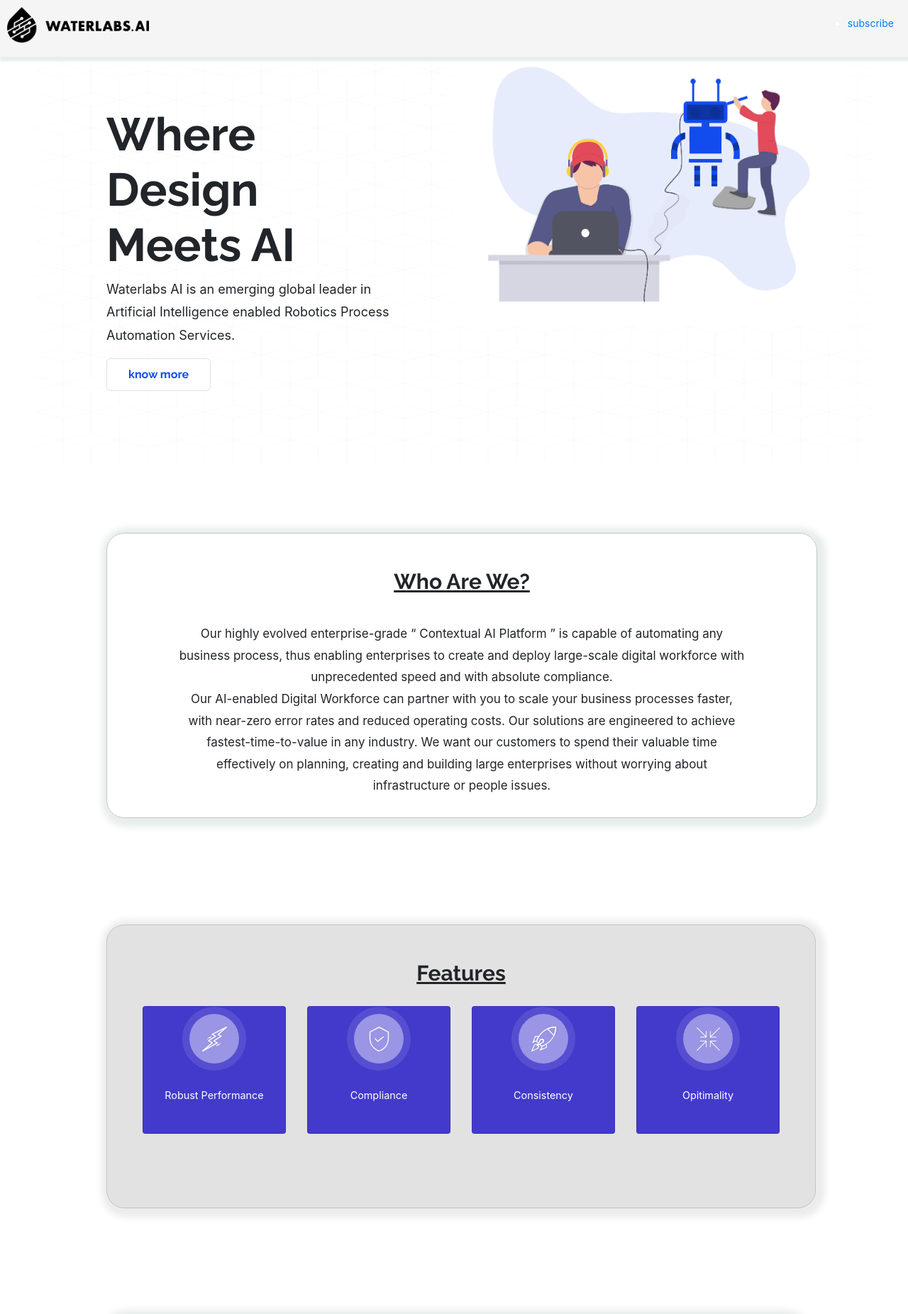
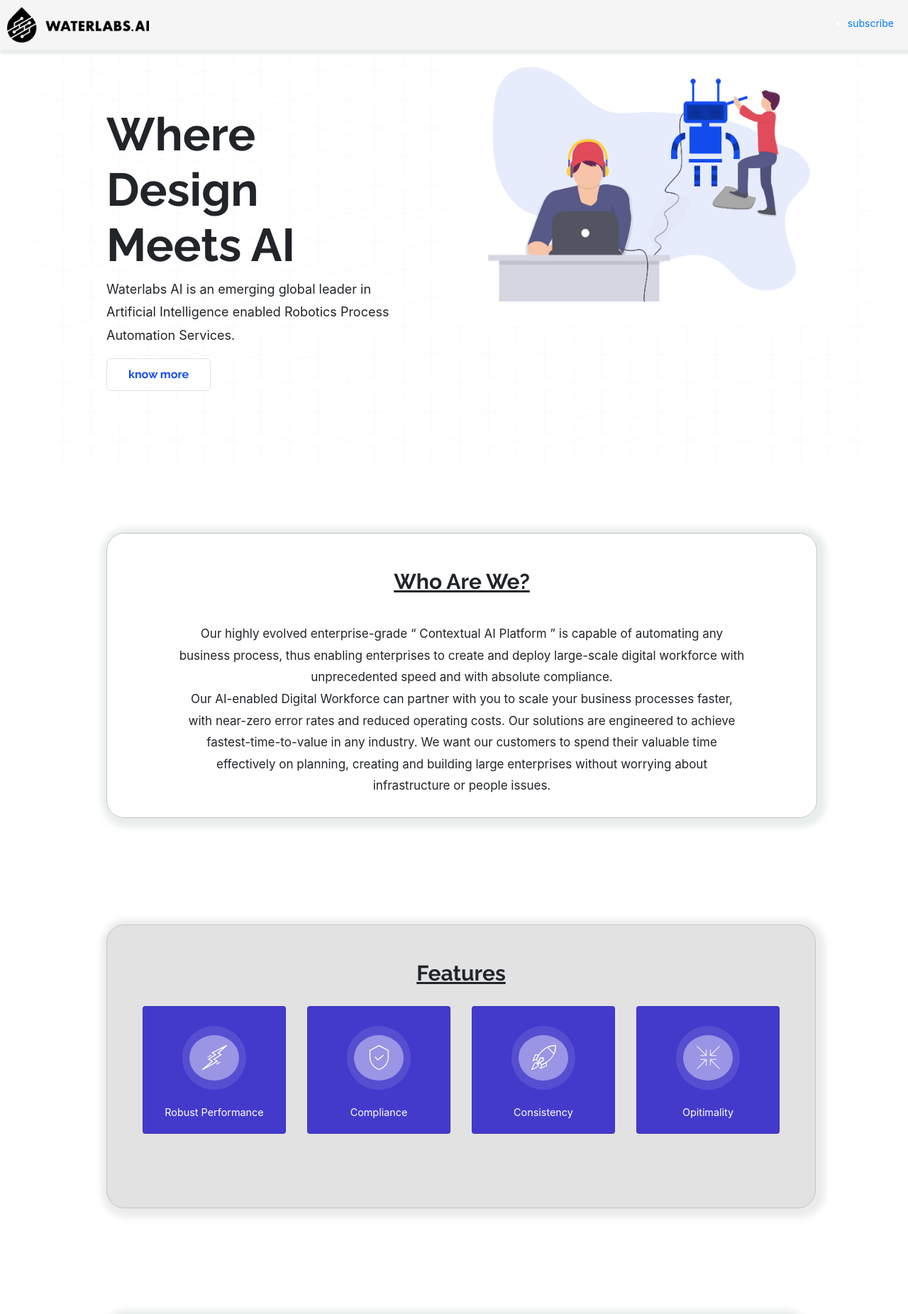
Before and after one commit to rajukp-kpr/waterlabs-website, a React (Create React App) app: page / in a window 1280 px wide. Shown: the top 1852 px of the page at 71% size. Built offline with nearby package versions, Linux system fonts and the light colour scheme.

Commit message:
add style and padding

```diff
--- a/package.json
+++ b/package.json
@@ -12,6 +12,7 @@
     "react-dom": "^17.0.1",
     "react-router-dom": "^5.2.0",
     "react-scripts": "4.0.0",
+    "react-scroll": "^1.8.1",
     "web-vitals": "^0.2.4"
   },
   "scripts": {
--- a/src/App.css
+++ b/src/App.css
@@ -4,35 +4,31 @@
   box-sizing: border-box;
 }
 
-
-
 a {
   text-decoration: none;
 }
 
-
-
 div .navi {
   position: fixed;
+  z-index: 10000;
+
   display: flex;
 
   justify-content: space-between;
   top: 0;
   left: 0;
-  width :100%;
-  min-height: 10vm;
-  background-color: whitesmoke ;
+  width: 100%;
+  height: 70px;
+  background-color: whitesmoke;
   color: #fff;
-  box-shadow: 3px 3px 3px 3px rgb(232, 238, 236) ;
+  box-shadow: 3px 3px 3px 3px rgb(232, 238, 236);
 
   padding: 10px;
 
 }
 
-
-
-div  .logo {
-  display : flex-start;
+div .logo {
+  display: flex-start;
 
   font-size: 22px;
   text-transform: uppercase;
@@ -43,12 +39,13 @@ div .Nav-links {
   justify-content: center;
   margin: 40;
   padding: 10px;
+
 }
-
 
 div .Nav-links a {
   font-size: 14px;
   font-weight: normal;
+
 }
 
 div .Nav-links a:hover {
@@ -69,7 +66,6 @@ div .lev1 {
   display: flex;
   flex-flow: row nowrap;
   padding: 10px;
-
 }
 
 div .mtex {
@@ -87,31 +83,26 @@ div .mtex a {
   color: #134cee;
   padding: 10px 30px;
   border-radius: 6px;
-  transition: all .3s ease;
+  transition: all 0.3s ease;
 }
 
 div .mtex a:hover {
   background-color: #134cee;
   color: white;
-  box-shadow: 2px 2px 5px 0 rgba(0,0,0,.1);
+  box-shadow: 2px 2px 5px 0 rgba(0, 0, 0, 0.1);
 }
-
-
 
 .mtex h1 {
   font-size: 65px;
   display: flex;
-
 }
 
 .mtex p {
-
   font-size: 18px;
   padding: 0px;
 }
 
 .mtex img {
-
   justify-content: center;
   width: 100%;
 }
@@ -121,17 +112,15 @@ div .lev2 {
   justify-content: center;
   text-align: center;
 
-
   box-sizing: content-box;
   box-shadow: 3px 3px 10px 10px rgb(232, 238, 236);
-  border: sloid red;
+
 
   border-radius: 25px;
   border: 1px solid #c3c4c2;
   padding: 00px;
   width: 1000px;
   height: 400px;
-
 }
 
 div .lev2 h1 {
@@ -160,7 +149,6 @@ div .fea {
 
   width: 1000px;
   height: 400px;
-
 }
 
 div .fea h1 {
@@ -170,6 +158,7 @@ div .fea h1 {
 }
 
 div .card {
+  display: flex ;
   box-sizing: border-box;
   justify-content: center;
   align-items: center;
@@ -179,25 +168,20 @@ div .card {
   padding: 10px;
   color: white;
   font-size: 18px;
-  background-color: rgb(67, 58, 204)
+  background-color: rgb(67, 58, 204);
 }
-
-
-
-
 
 
 
 div .card img {
   height: 35px;
   width: 35px;
-
 }
 
 div .image-back {
   width: 70px;
   height: 70px;
-    background: hsla(0,0%,100%,.4);
+  background: hsla(0, 0%, 100%, 0.4);
   border-radius: 50%;
   margin: auto;
   display: inline-flex;
@@ -211,12 +195,10 @@ div.image-back:after {
   height: 90px;
   content: "";
   position: absolute;
-  background: hsla(0,0%,100%,.1);
+  background: hsla(0, 0%, 100%, 0.1);
   border-radius: 50%;
-  -webkit-animation: breath 2s ease-in-out 0s infinite alternate forwards;
-  animation: breath 2s ease-in-out 0s infinite alternate forwards;
+
 }
-
 
 
 
@@ -233,8 +215,6 @@ div .all {
   font-size: 16px;
 }
 
-
-
 div .all h2 {
   padding: 25px;
   font-size: 35px;
@@ -246,7 +226,6 @@ div .health {
   justify-content: center;
   display: flex;
   align-items: center;
-
 }
 
 div .health text {
@@ -260,7 +239,7 @@ font-size: 25px;
 
 div .banking {
   margin: 20px 40px 40px 40px;
-  display:flex;
+  display: flex;
   padding: 30px;
   align-items: center;
 }
@@ -306,7 +285,6 @@ div .retail h1 {
   font-size: 25px;
 }
 
-
 div .utilities {
   margin: 20px 40px 40px 40px;
   display: flex;
@@ -323,7 +301,6 @@ div .utilities h1 {
   font-size: 25px;
 }
 
-
 div .logistics {
   margin: 20px 40px 40px 40px;
   display: flex;
@@ -339,7 +316,6 @@ div .logistics text {
 div .logistics h1 {
   font-size: 25px;
 }
-
 
 div .financial {
   margin: 20px 40px 40px 40px;
@@ -371,8 +347,8 @@ div .atex {
   box-shadow: none;
   border: 1px solid #134cee;
   outline: none;
-  -webkit-transition: all .24s ease;
-  transition: all .24s ease;
+  -webkit-transition: all 0.24s ease;
+  transition: all 0.24s ease;
 }
 
 div .atex input {
@@ -381,16 +357,14 @@ div .atex input {
   width: 250px;
   background: none;
   border-radius: 10px 0 0 10px;
-  font-size: .8rem;
+  font-size: 0.8rem;
   padding: 10px 15px;
   outline: none;
 }
 .bu {
-
   align-items: center;
 }
 .know_more-btn {
-
   display: inline-block;
   border: 1px solid #e1e1e1;
   background-color: white;
@@ -399,17 +373,14 @@ div .atex input {
   color: #134cee;
   padding: 10px 30px;
   border-radius: 6px;
-  -webkit-transition: all .3s ease;
-  transition: all .3s ease;
-
-
+  -webkit-transition: all 0.3s ease;
+  transition: all 0.3s ease;
 }
 .know_more-btn:hover {
   background-color: #134cee;
   color: white;
-  box-shadow: 2px 2px 5px 0 rgba(0,0,0,.1);
+  box-shadow: 2px 2px 5px 0 rgba(0, 0, 0, 0.1);
 }
-
 
 div .atex h1 {
   font-size: 25px;
@@ -422,8 +393,8 @@ div .atex p {
 
 div .footer {
   text-align: center;
-  padding : 10px;
-  background-color:  #fdfaf2 ;
+  padding: 10px;
+  background-color: #fdfaf2;
 }
 
 div .footer p {
@@ -434,14 +405,14 @@ div .footer p {
 div .up {
   text-align: center;
   margin: 40px 200px 0px 200px;
-  padding: 20px
+  padding: 20px;
 }
 
 div .up h1 {
-  color: #134cee
+  color: #134cee;
 }
 
-div .up p{
+div .up p {
   font-size: 16px;
 }
 
@@ -453,16 +424,13 @@ div .low li {
   font-size: 16px;
 }
 
-
-div .low{
+div .low {
   background-color: rgb(240, 241, 243);
   padding: 40px;
-
 }
 div .lower {
-  margin :40px 200px 0px 200px;
+  margin: 40px 200px 0px 200px;
   list-style: bullets;
-
 }
 
 div .low h1 {
--- /dev/null
+++ b/src/components/Feature.css
@@ -0,0 +1,5 @@
+ div .card {
+    flex: unset;
+    padding: unset;
+    padding-top: 40px;
+}
--- a/src/components/Features.js
+++ b/src/components/Features.js
@@ -1,21 +1,21 @@
 import React from "react";
 import { Card } from "react-bootstrap";
 import { CardDeck } from "react-bootstrap";
+import "./Feature.css";
 
 function Features() {
   return (
+
+
     <div className="fea">
+
       <h1>Features</h1>
 
-      <div classsName="card">
         <CardDeck>
+
           <Card>
             <div className="image-back">
-              <Card.Img
-                variant="center"
-                src="images/lightingsvg.svg"
-                style={{ justifycontent: "center", display: "flex" }}
-              />
+              <Card.Img variant="center" src="images/lightingsvg.svg" />
             </div>
 
             <Card.Body>
@@ -61,8 +61,9 @@ function Features() {
             </Card.Body>
           </Card>
         </CardDeck>
-      </div>
     </div>
+
+
   );
 }
 
--- a/src/components/Header.js
+++ b/src/components/Header.js
@@ -1,5 +1,6 @@
 import React from 'react';
 import {Link} from "react-router-dom";
+
 
 function Header() {
 return(
--- a/src/components/Verticals.js
+++ b/src/components/Verticals.js
@@ -7,7 +7,7 @@ function Verticals() {
     <div className="all">
       <h2>Verticals we focused on</h2>
       <div className="health">
-        <img src="images/healthcare.png" width="500" />
+        <img src="images/healthcare.png" width="500"  />
 
         <div classname="text">
           <h1>Healthcare</h1>
```
Also changed, not shown: src/verticalsComponents/HealthPage.js (+3 -14 lines), 1 other file (tests, documents, lock files or other folders). Lines whose indentation alone changed are shown as unchanged.
